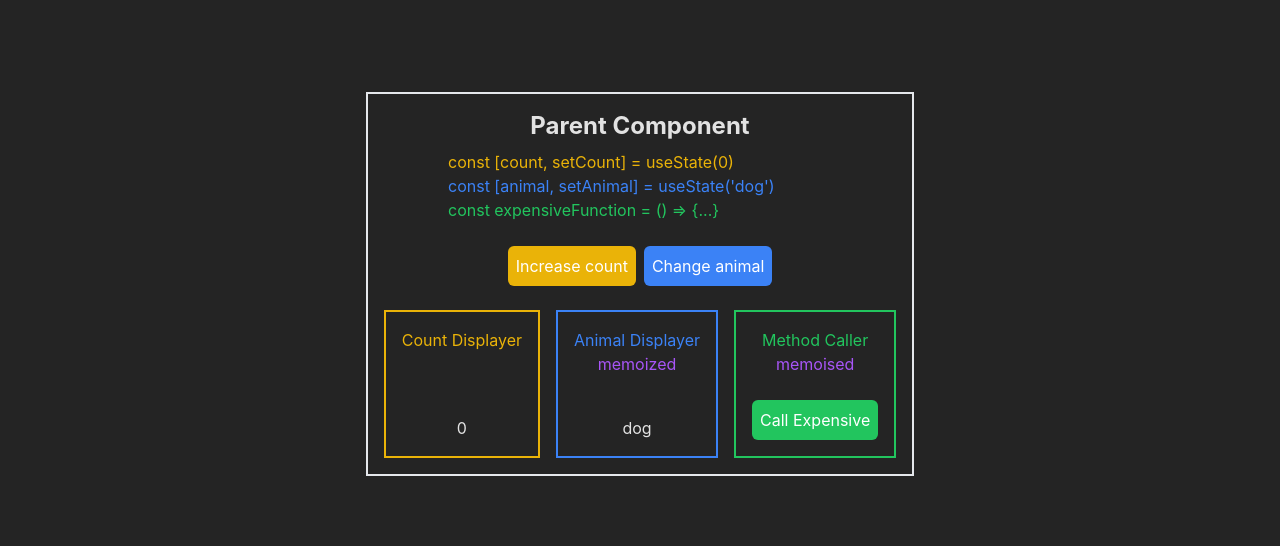
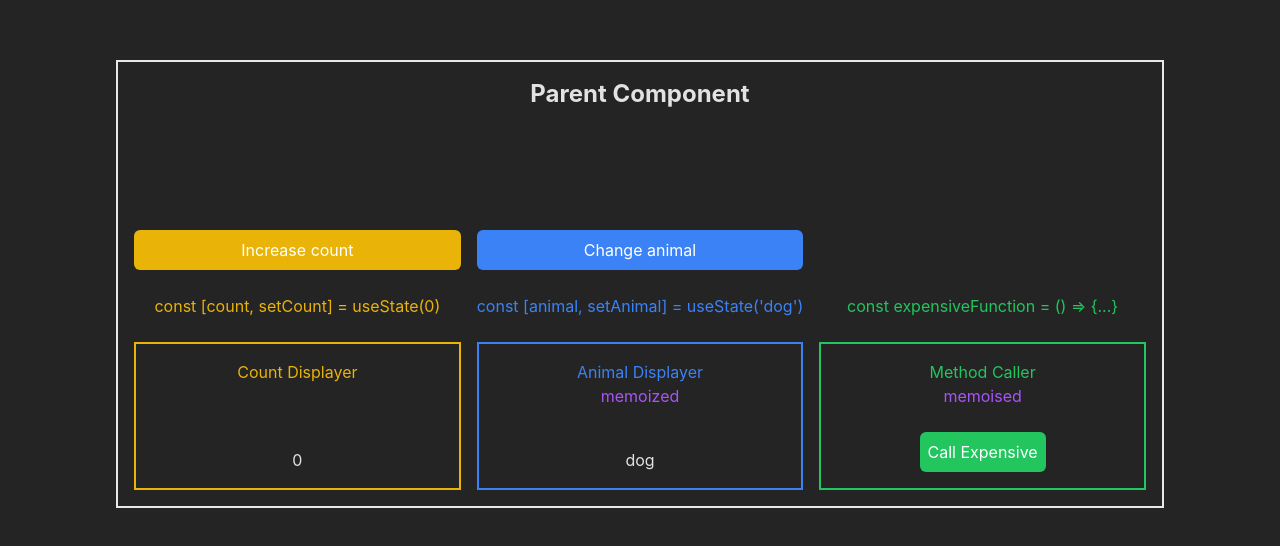
Before and after one commit to SilviuIordache/react-feature, a React (Vite) app: page / in a window 1280 px wide. Shown: the part 116-662 px from the top of the page. Built offline with nearby package versions, Linux system fonts and the light colour scheme.

Commit message:
Improve the example

```diff
--- a/src/App.jsx
+++ b/src/App.jsx
@@ -1,10 +1,13 @@
 import './App.css';
 import { UseCallback } from './ReactConcepts/UseCallback';
+// import { UseCallback } from './ReactConcepts/UseCallback';
 
 function App() {
   return (
     <div>
       <UseCallback />
+      {/* <UseCallback /> */}
+      {/* <UseContext /> */}
     </div>
   );
 }
--- a/src/ReactConcepts/UseCallback/AnimalDisplayer.tsx
+++ b/src/ReactConcepts/UseCallback/AnimalDisplayer.tsx
@@ -1,10 +1,13 @@
 import React, { useEffect } from 'react';
+import useRenderIndicator from '../../hooks/useRenderIndicator';
 
 interface AnimalDisplayerProps {
   animal: string;
 }
 export const AnimalDisplayer = React.memo(
   ({ animal }: AnimalDisplayerProps) => {
+    const showRerender = useRenderIndicator();
+
     useEffect(() => {
       console.log('AnimalDisplayer re-rendered');
     });
@@ -13,6 +16,8 @@ export const AnimalDisplayer = React.memo(
       <div className="border-2 border-blue-500 p-4 flex flex-col justify-between">
         <div>
           <div className=" text-blue-500">Animal Displayer</div>
+          {showRerender && <div>Re-render</div>}
+
           <div className="text-purple-500">memoized</div>
         </div>
 
--- a/src/ReactConcepts/UseCallback/CountDisplayer.tsx
+++ b/src/ReactConcepts/UseCallback/CountDisplayer.tsx
@@ -1,15 +1,16 @@
 import React, { useEffect } from 'react';
-
-export const CountDisplayer = ({ count }) => {
+import useRenderIndicator from '../../hooks/useRenderIndicator';
+export const CountDisplayer = ({ count }: { count: number }) => {
+  const showRerender = useRenderIndicator();
 
   useEffect(() => {
     console.log('Count Displayer re-rendered');
   });
 
-
   return (
     <div className="border-2 border-yellow-500 p-4 flex flex-col justify-between">
-      <div className='text-yellow-500'>Count Displayer</div>
+      <div className="text-yellow-500">Count Displayer</div>
+      {showRerender && <div>Re-render</div>}
 
       <p> {count}</p>
     </div>
--- a/src/ReactConcepts/UseCallback/MethodCaller.tsx
+++ b/src/ReactConcepts/UseCallback/MethodCaller.tsx
@@ -1,4 +1,5 @@
 import React, { useEffect } from 'react';
+import useRenderIndicator from '../../hooks/useRenderIndicator';
 
 interface MethodCallerProps {
   expensiveHandler: () => void;
@@ -6,6 +7,8 @@ interface MethodCallerProps {
 
 export const MethodCaller = React.memo(
   ({ expensiveHandler }: MethodCallerProps) => {
+    const showRerender = useRenderIndicator();
+
     useEffect(() => {
       console.log(
         'MethodCaller re-rendered. The expensiveHandler prop has changed'
@@ -15,9 +18,12 @@ export const MethodCaller = React.memo(
     return (
       <div className="border-2 border-green-500 p-4">
         <div className="mb-6">
-          <div className='text-green-500'>Method Caller</div>
-          <div className='text-purple-500'>memoised</div>
+          <div className="text-green-500">Method Caller</div>
+          <div className="text-purple-500">memoised</div>
         </div>
+
+        {showRerender && <div>Re-render</div>}
+
         <button
           className="bg-green-500 text-white p-2 rounded-md"
           onClick={expensiveHandler}
--- a/src/ReactConcepts/UseCallback/index.tsx
+++ b/src/ReactConcepts/UseCallback/index.tsx
@@ -1,7 +1,7 @@
-import React, { useCallback, useEffect, useState } from 'react';
+import React, { useCallback, useState } from 'react';
+import { AnimalDisplayer } from './AnimalDisplayer';
 import { CountDisplayer } from './CountDisplayer';
 import { MethodCaller } from './MethodCaller';
-import { AnimalDisplayer } from './AnimalDisplayer';
 
 export const UseCallback = () => {
   const [count, setCount] = useState(0);
@@ -19,21 +19,13 @@ export const UseCallback = () => {
 
   return (
     <div className="border-2 border-white-500 p-4">
-      <h1 className="text-2xl font-bold">Parent Component</h1>
+      <h1 className="text-2xl font-bold mb-24">Parent Component</h1>
 
       <div className="mt-2 flex justify-center ">
-        <div className="text-left w-96">
-          <div className="text-yellow-500">
-            const [count, setCount] = useState(0)
-          </div>
-          <div className="text-blue-500">
-            const [animal, setAnimal] = useState('dog')
-          </div>
-          <div className="text-green-500">{`const expensiveFunction = () => {...}`}</div>
-        </div>
+        <div className="text-left w-96"></div>
       </div>
 
-      <div className="flex gap-2 justify-center mt-6">
+      <div className="grid grid-cols-3 gap-4 mt-6">
         <button
           className="bg-yellow-500 text-white p-2 rounded-md"
           onClick={() => setCount(count + 1)}
@@ -49,7 +41,23 @@ export const UseCallback = () => {
         </button>
       </div>
 
-      <div className="flex gap-4 mt-6">
+      <div className="grid grid-cols-3 gap-4 mt-6">
+        <div>
+          <div className="text-yellow-500">
+            const [count, setCount] = useState(0)
+          </div>
+        </div>
+
+        <div>
+          <div className="text-blue-500">
+            const [animal, setAnimal] = useState('dog')
+          </div>
+        </div>
+
+        <div className="text-green-500">{`const expensiveFunction = () => {...}`}</div>
+      </div>
+
+      <div className="grid grid-cols-3 gap-4 mt-6">
         <CountDisplayer count={count} />
 
         <AnimalDisplayer animal={animal} />
--- a/src/ReactConcepts/UseMemo/index.jsx
+++ b/src/ReactConcepts/UseMemo/index.jsx
@@ -1,7 +1,7 @@
 import { useEffect, useMemo, useState } from 'react';
 import ChildComponent from './ChildComponent';
 
-export const UseMemo = () => {
+export default function UseMemo () {
   const [number, setNumber] = useState(0);
   const [darkTheme, setDarkTheme] = useState(false);
 
--- /dev/null
+++ b/src/hooks/useRenderIndicator.ts
@@ -0,0 +1,35 @@
+import { useState, useEffect, useRef } from 'react';
+
+export default function useRenderIndicator(delay = 1000) {
+  const [visible, setVisible] = useState(false);
+  const firstRender = useRef(true);
+  const renderCount = useRef(0);
+
+  // 1) Track *every* render count
+  useEffect(() => {
+    // Skip the very first render
+    if (firstRender.current) {
+      firstRender.current = false;
+      return;
+    }
+    // Increment a counter instead of setting the visible state directly
+    renderCount.current += 1;
+  });
+
+  // 2) Whenever renderCount changes, show the indicator briefly
+  useEffect(() => {
+    if (renderCount.current === 0) return;
+
+    // Only set visible if it's currently not visible
+    // to prevent re-triggering on our own state changes
+    setVisible((prev) => {
+      if (!prev) {
+        const timer = setTimeout(() => setVisible(false), delay);
+        return true;
+      }
+      return prev;
+    });
+  }, [delay, renderCount.current]); // watch the renderCount itself
+
+  return visible;
+}
```
